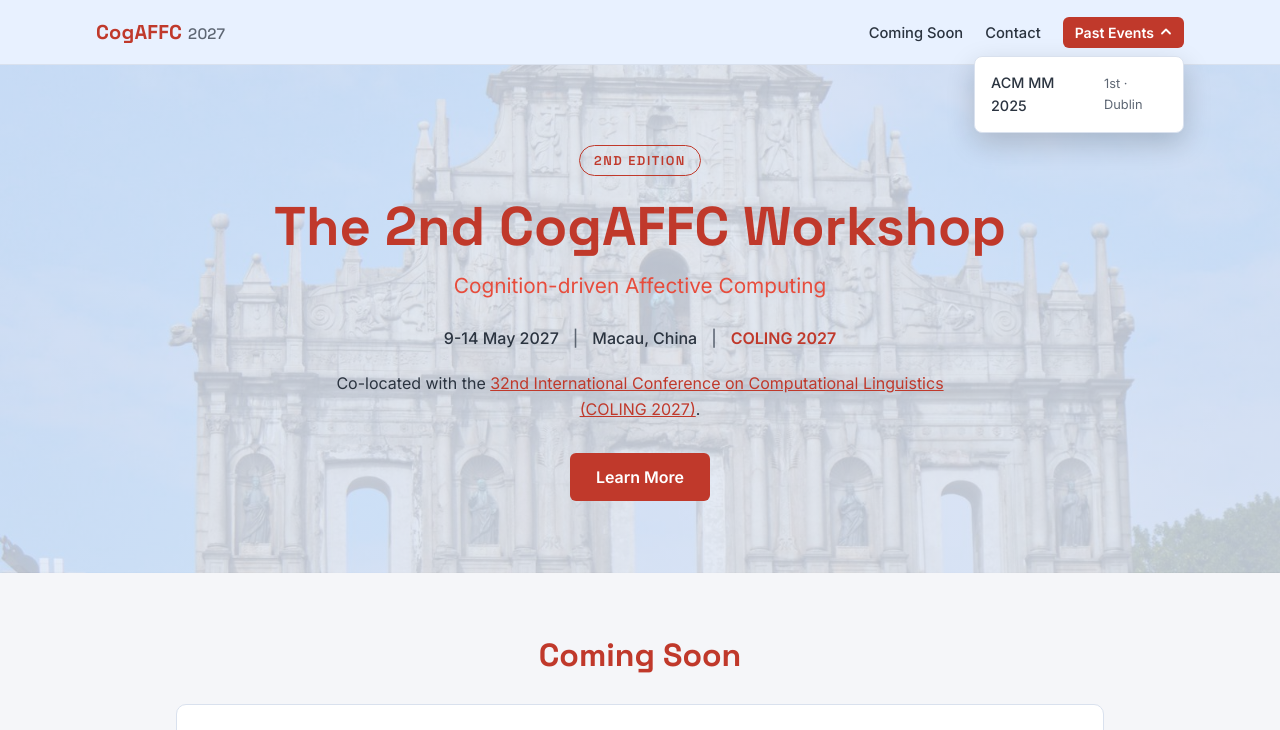
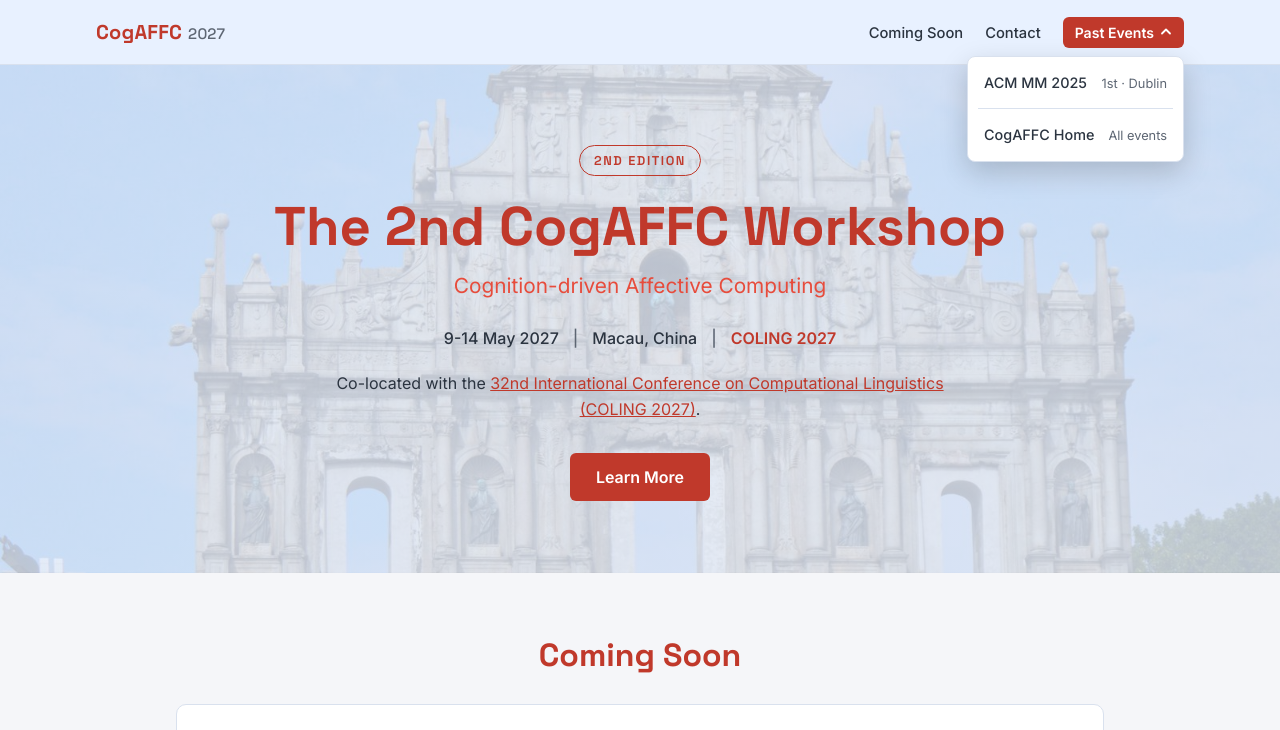
Before and after one commit to cogaffc/COLING2027, a plain HTML site: page index.html in a window 1280 px wide. Both pictures are taken after a click on the button "Past Events". Shown: the top 730 px of the page. Drawn offline with Linux system fonts and the light colour scheme.

Commit message:
Link back to the CogAFFC series home

```diff
--- a/index.html
+++ b/index.html
@@ -202,10 +202,12 @@ a:hover { color: var(--accent-hover); }
   border-radius: 6px;
   color: var(--ink);
   font-size: 0.9rem;
+  white-space: nowrap;
 }
 .nav-links .edition-menu a:hover { background: var(--hero); color: var(--accent); }
 .nav-links .edition-menu a[aria-current="page"] { color: var(--accent); font-weight: 600; }
 .ed-meta { color: var(--muted); font-size: 0.8rem; font-weight: 400; }
+.edition-menu .menu-sep { height: 0; margin: 6px 4px; border-top: 1px solid var(--line); }
 @media (max-width: 640px) {
   .edition-switch { padding-top: 12px; }
   .edition-menu { position: static; box-shadow: none; margin-top: 8px; }
@@ -398,6 +400,8 @@ footer .wrap { padding-block: 22px; display: grid; gap: 4px; }
         <button class="edition-btn" id="edition-btn" type="button" aria-expanded="false" aria-controls="edition-menu">Past Events<svg viewBox="0 0 12 12" aria-hidden="true"><path d="M2 4.5l4 4 4-4" fill="none" stroke="currentColor" stroke-width="1.8" stroke-linecap="round" stroke-linejoin="round"/></svg></button>
         <ul class="edition-menu" id="edition-menu" hidden>
           <li><a href="https://cogaffc.github.io/MM2025/" target="_blank" rel="noopener"><span>ACM MM 2025</span><span class="ed-meta">1st · Dublin</span></a></li>
+          <li class="menu-sep" role="separator"></li>
+          <li><a href="https://cogaffc.github.io/workshop/"><span>CogAFFC Home</span><span class="ed-meta">All events</span></a></li>
         </ul>
       </li>
     </ul>
```
